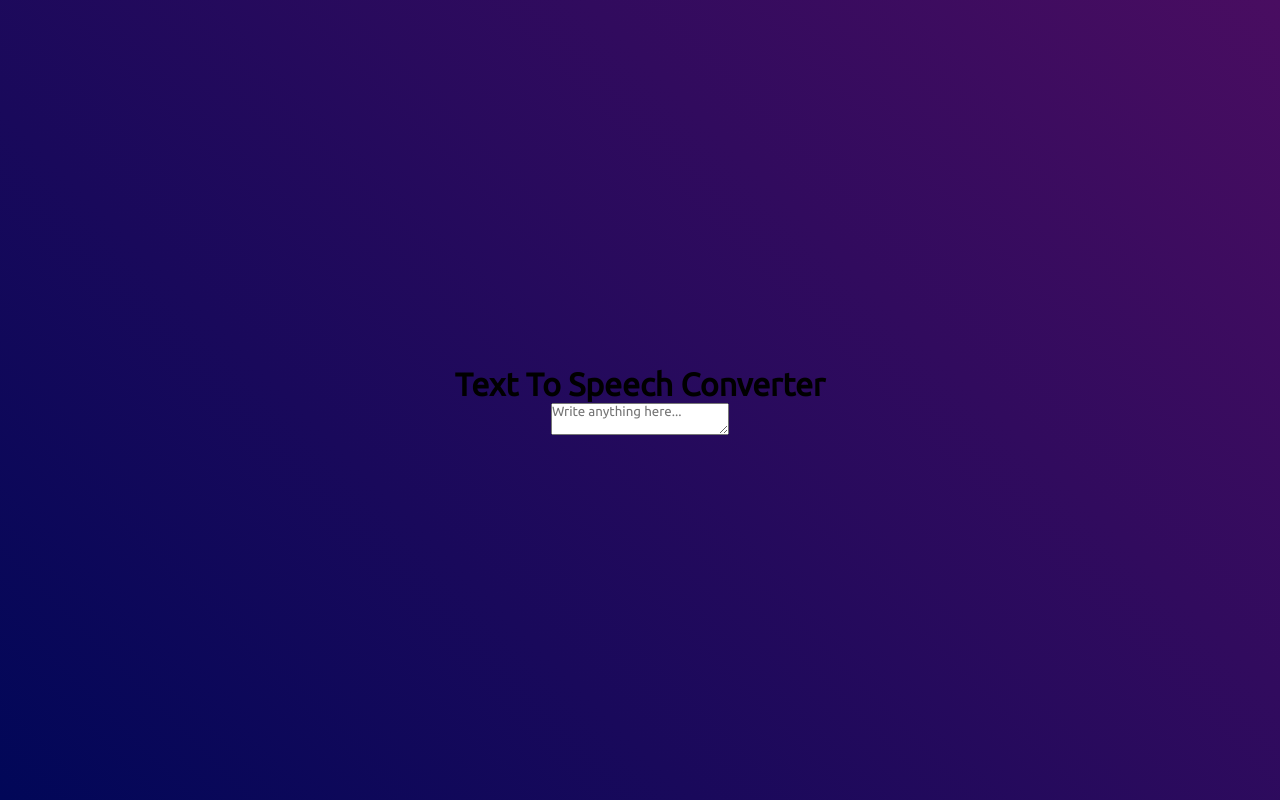
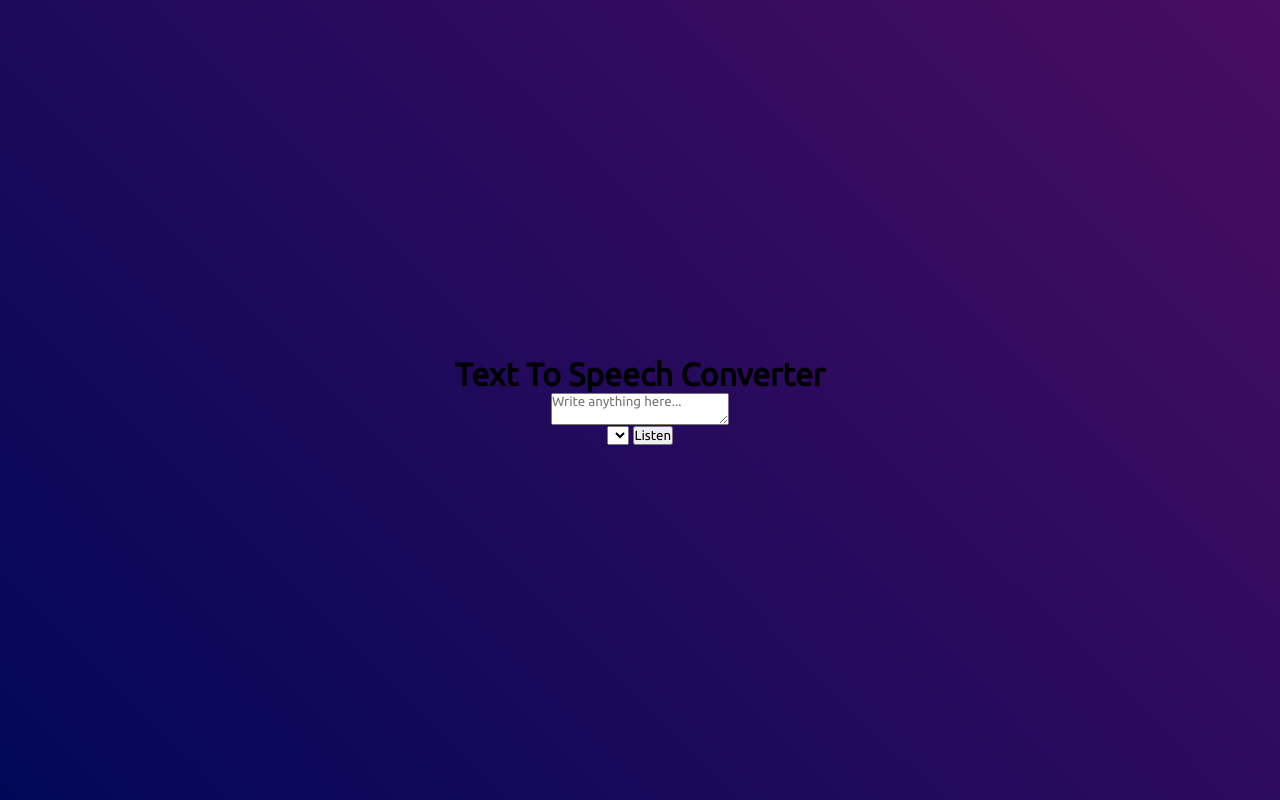
Before and after one commit to Pasan-Pahasara/Text-To-Voice-Converter, a plain HTML site: page index.html in a window 1280 px wide. Drawn offline with Linux system fonts and the light colour scheme.

Commit message:
added button in the index.html

```diff
--- a/index.html
+++ b/index.html
@@ -10,6 +10,10 @@
     <div class="hero">
       <h1>Text To Speech Converter</h1>
       <textarea placeholder="Write anything here..."></textarea>
+      <div class="row">
+        <select></select>
+        <button>Listen</button>
+      </div>
     </div>
   </body>
 </html>
```
